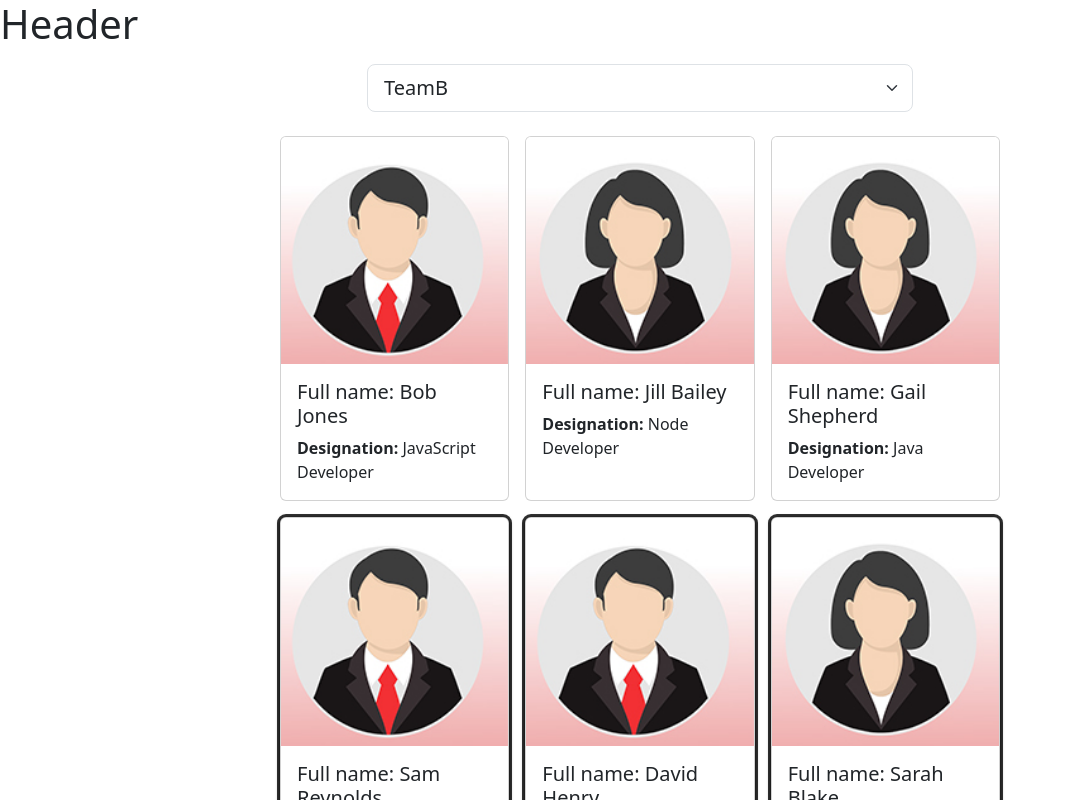
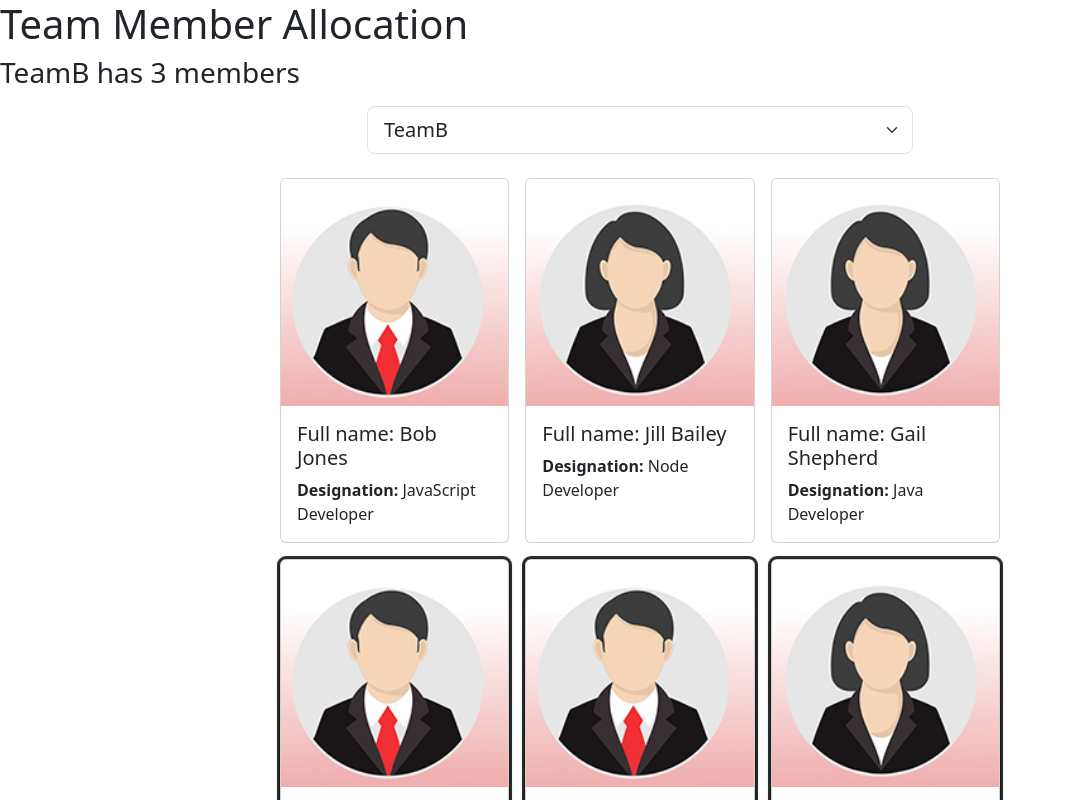
Before and after one commit to Yuliia-dev/TeamMember, a React (Create React App) app in the folder team/: page / in a window 1280 px wide. Shown: the top 800 px of the page, without its empty margins (0-1067 px from the left). Built offline with nearby package versions, Linux system fonts and the light colour scheme.

Commit message:
fix bag team

```diff
--- a/team/src/App.js
+++ b/team/src/App.js
@@ -2,12 +2,43 @@ import "./App.css";
 import Header from "./Header";
 import Footer from "./Footer";
 import Employees from "./Employees";
+import { useState } from "react";
+import team from "./team.json";
 
 export default function App() {
+  const [selectedTeam, setSelectedTeam] = useState("TeamB");
+  const [employees, setEmployees] = useState(team);
+
+  function handleTeamSelection(event) {
+    setSelectedTeam(event.target.value);
+  }
+
+  function handleEmployeeCardClick(event, employeeId) {
+    event.stopPropagation();
+    const transformedEmployees = employees.map((employee) =>
+      employee.id === employeeId
+        ? employee.teamName === selectedTeam
+          ? { ...employee, teamName: "" }
+          : { ...employee, teamName: selectedTeam }
+        : employee
+    );
+    setEmployees(transformedEmployees);
+  }
   return (
     <div>
-      <Header />
-      <Employees />
+      <Header
+        selectedTeam={selectedTeam}
+        teamMemberCounts={
+          employees.filter((employee) => employee.teamName === selectedTeam)
+            .length
+        }
+      />
+      <Employees
+        employees={employees}
+        selectedTeam={selectedTeam}
+        handleTeamSelection={handleTeamSelection}
+        handleEmployeeCardClick={handleEmployeeCardClick}
+      />
       <Footer />
     </div>
   );
--- a/team/src/Employees.jsx
+++ b/team/src/Employees.jsx
@@ -1,26 +1,18 @@
-import { useState } from "react";
-import team from "./team.json";
 import maleProfile from "./images/maleProfile.jpg";
 import femaleProfile from "./images/femaleProfile.jpg";
 
-const Employees = () => {
-  const [selectedTeam, setSelectedTeam] = useState("TeamB");
-  const [employees, setEmployees] = useState(team);
+const Employees = ({employees, selectedTeam, handleTeamSelection, handleEmployeeCardClick}) => {
+  // const [selectedTeam, setSelectedTeam] = useState("TeamB");
+  // const [employees, setEmployees] = useState(team);
 
-  function handleTeamSelection(event) {
-    setSelectedTeam(event.target.value);
-  }
+  // function handleTeamSelection(event) {
+  //   setSelectedTeam(event.target.value);
+  // }
 
-  function handleEmployeeCardClick(event) {
-    const transformedEmployees = employees.map((employee) =>
-      employee.id === parseInt(event.currentTarget.id)
-        ? employee.teamName === selectedTeam
-          ? { ...employee, teamName: '' }
-          : { ...employee, teamName: selectedTeam }
-        : employee
-    );
-    setEmployees(transformedEmployees);
-  }
+  // function handleEmployeeCardClick(event) {
+  //   const transformedEmployees = employees.map((employee)=>employee.id===parseInt(event.currentTarget.id)?(employee.teamName===selectedTeam)?{...employee, teamName:''}:{...employee, teamName: selectedTeam}:employee)
+  //   setEmployees(transformedEmployees);
+  // }
 
   return (
     <main className="container">
@@ -50,7 +42,7 @@ const Employees = () => {
                     : "card m-2"
                 )}
                 style={{ cursor: "pointer" }}
-                onClick={handleEmployeeCardClick}
+                 onClick={(event) => handleEmployeeCardClick(event, employee.id)}
               >
                 {employee.gender === "male" ? (
                   <img
--- a/team/src/Header.jsx
+++ b/team/src/Header.jsx
@@ -1,7 +1,8 @@
-const Header = () => {
+const Header = ({selectedTeam, teamMemberCounts}) => {
   return (
     <header>
-      <h1 >Header</h1>
+      <h1 >Team Member Allocation</h1>
+      <h3>{selectedTeam} has { teamMemberCounts} members </h3>
     </header>
   );
 };
```
